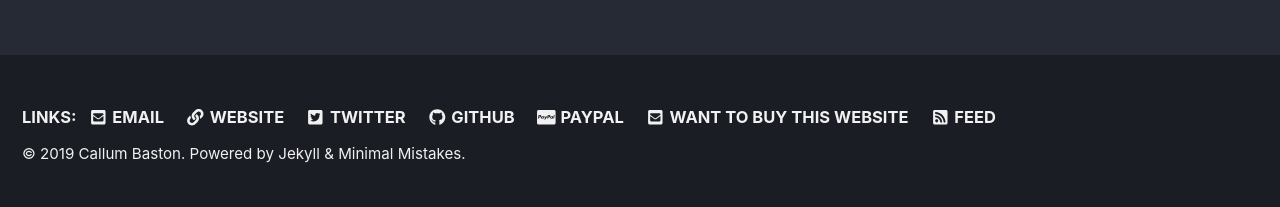
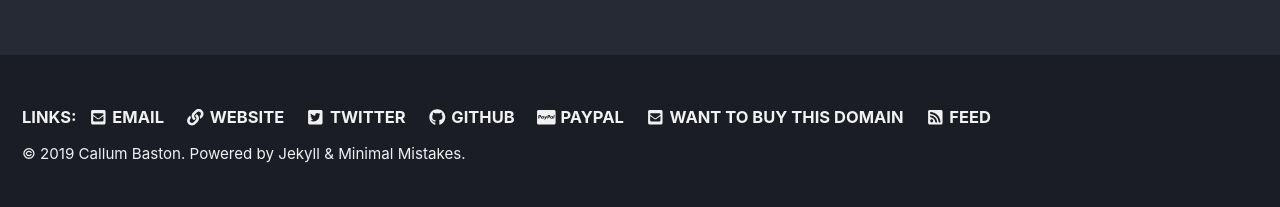
Before and after one commit to CallumBaston/CallumBaston.github.io, a Jekyll site: the page built from index.html, in a window 1280 px wide and 900 px high, scrolled down 429 px. Shown: the part 690-897 px from the top of the window. Built offline with Jekyll 4.4.1, drawn with Linux system fonts in a browser that asks for light colours; cached includes are drawn as plain includes; nearby versions of some CDN libraries; the list of posts is cut into pages by our own code; comment, search, counter and statistics services are not loaded.

Commit message:
Update _config.yml

```diff
--- a/_config.yml
+++ b/_config.yml
@@ -48,14 +48,14 @@
   path                   : # blank (default) uses feed.xml
 search                   : true # true, false (default)
 search_full_content      : false # true, false (default)
-search_provider          : Lunr # lunr (default), algolia, google
+search_provider          : google # lunr (default), algolia, google
 algolia:
   application_id         : # YOUR_APPLICATION_ID
   index_name             : # YOUR_INDEX_NAME
   search_only_api_key    : # YOUR_SEARCH_ONLY_API_KEY
   powered_by             : # true (default), false
 google:
-  search_engine_id       : # YOUR_SEARCH_ENGINE_ID
+  search_engine_id       : 015100201682454671089:1snhxcgnex4 # YOUR_SEARCH_ENGINE_ID
   instant_search         : # false (default), true
 # SEO Related
 google_site_verification : taF0dM88c8rc3_JwKinIzMCVKIJXaubFD3SIeOLl1zo
@@ -119,9 +119,9 @@
     - label: "PayPal"
       icon: "fab fa-fw fa-cc-paypal"
       url: "https://www.paypal.me/yellowspace"
-    - label: "Want to buy this Website"
+    - label: "Want to buy this Domain"
       icon: "fas fa-fw fa-envelope-square"
-      url: mailto:admin@baston.uk
+      url: mailto:callum@baston.uk
 # Reading Files
 include:
   - .htaccess
```
